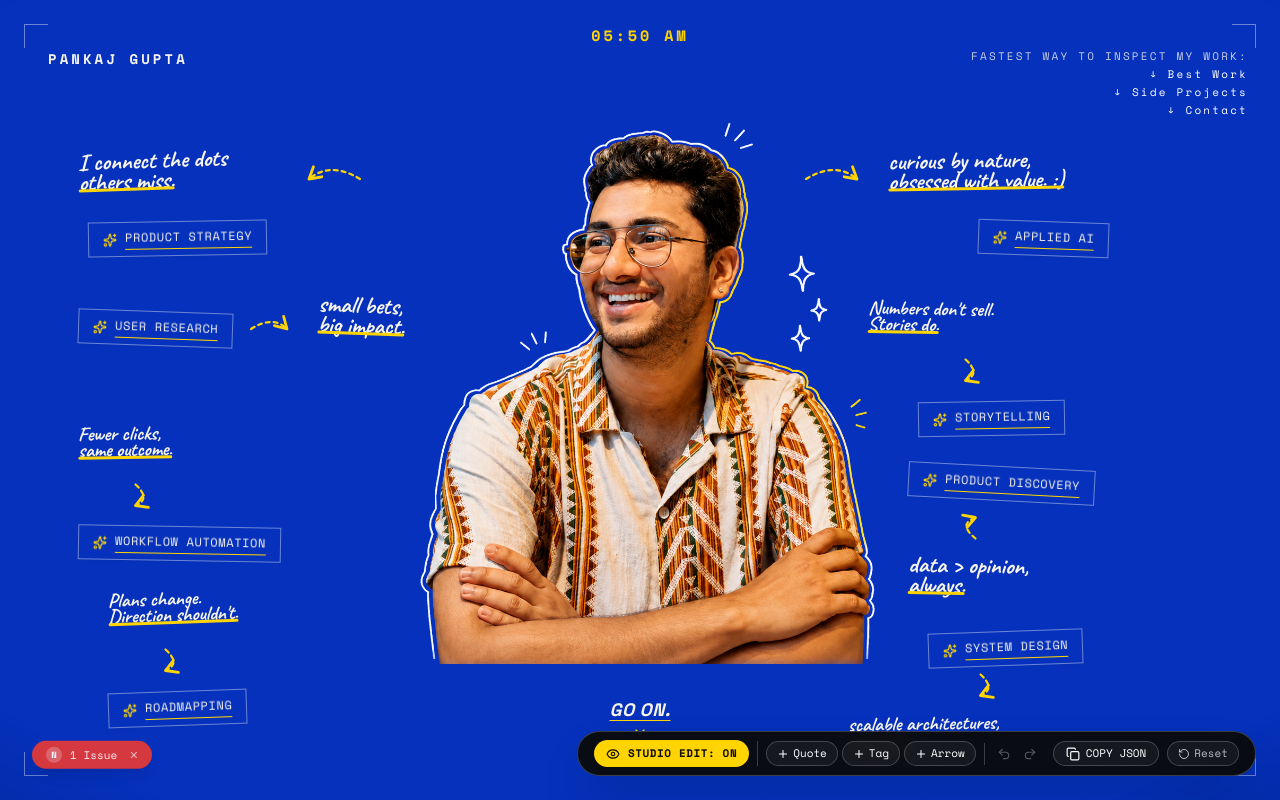
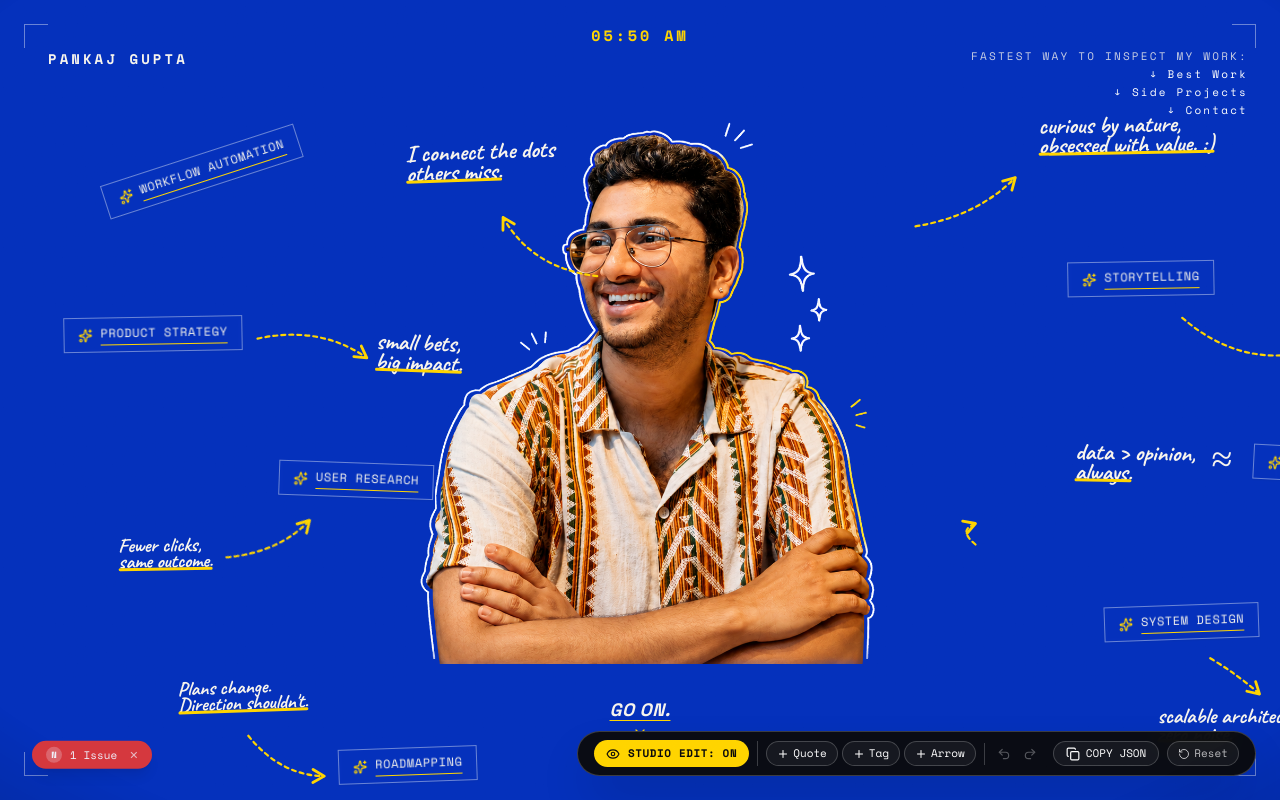
Before and after one commit to onalunchbreak/pankaj-gupta-portfolio, a Next.js app: page / in a window 1280 px wide. Shown: the top 800 px of the page. Built offline with nearby package versions, Linux system fonts and the light colour scheme.

Commit message:
feat(hero): bake user-approved master layout JSON into permanent baseline code

```diff
--- a/src/components/sections/hero.tsx
+++ b/src/components/sections/hero.tsx
@@ -86,16 +86,14 @@ const COLOR_PRESETS = [
   "#FFFFFF", // Pure White
 ];
 
-// Clean unified canvas baseline layout with guaranteed viewport clearance & clickability
+// USER-APPROVED MASTER LAYOUT (Bunkered into permanent baseline)
 const UNIFIED_CANVAS_BASELINE: StudioNode[] = [
-  // ==================== LEFT FLANK ====================
-  // Row 1: PRODUCT STRATEGY
   {
     id: "quote-strategy",
     type: "quote",
     text: "I connect the dots\nothers miss.",
-    x: 40,
-    y: 25,
+    x: 367.53515625,
+    y: 16.22265625,
     scale: 1,
     rotation: -2,
     fontSize: 24,
@@ -107,24 +105,24 @@ const UNIFIED_CANVAS_BASELINE: StudioNode[] = [
     id: "arrow-strategy",
     type: "arrow",
     text: "",
-    x: 255,
-    y: 35,
+    x: 441.26171875,
+    y: 94.6328125,
     scale: 1,
-    rotation: 0,
+    rotation: 32,
     fontSize: 14,
     fontFamily: "mono",
     color: "#FFD400",
     highlight: false,
-    curvature: 18,
+    curvature: -28,
     flipX: true,
-    arrowLength: 75,
+    arrowLength: 135,
   },
   {
     id: "tag-strategy",
     type: "tag",
     text: "PRODUCT STRATEGY",
-    x: 50,
-    y: 95,
+    x: 25.484375,
+    y: 190.63671875,
     scale: 1,
     rotation: -1,
     fontSize: 12,
@@ -132,14 +130,12 @@ const UNIFIED_CANVAS_BASELINE: StudioNode[] = [
     color: "#F7F4ED",
     highlight: false,
   },
-
-  // Row 2: USER RESEARCH
   {
     id: "tag-research",
     type: "tag",
     text: "USER RESEARCH",
-    x: 40,
-    y: 185,
+    x: 240.7109375,
+    y: 336.390625,
     scale: 1,
     rotation: 2,
     fontSize: 12,
@@ -151,24 +147,24 @@ const UNIFIED_CANVAS_BASELINE: StudioNode[] = [
     id: "arrow-research",
     type: "arrow",
     text: "",
-    x: 205,
-    y: 185,
+    x: 210.59765625,
+    y: 198.9140625,
     scale: 1,
-    rotation: 0,
+    rotation: 10,
     fontSize: 14,
     fontFamily: "mono",
     color: "#FFD400",
     highlight: false,
-    curvature: 14,
+    curvature: 24,
     flipX: false,
-    arrowLength: 60,
+    arrowLength: 135,
   },
   {
     id: "quote-research",
     type: "quote",
     text: "small bets,\nbig impact.",
-    x: 280,
-    y: 170,
+    x: 337.6171875,
+    y: 207.31640625,
     scale: 1,
     rotation: 2,
     fontSize: 24,
@@ -176,14 +172,12 @@ const UNIFIED_CANVAS_BASELINE: StudioNode[] = [
     color: "#F7F4ED",
     highlight: true,
   },
-
-  // Row 3: WORKFLOW AUTOMATION
   {
     id: "quote-automation",
     type: "quote",
     text: "Fewer clicks,\nsame outcome.",
-    x: 40,
-    y: 300,
+    x: 80.375,
+    y: 411.51953125,
     scale: 1,
     rotation: -1,
     fontSize: 20,
@@ -195,39 +189,37 @@ const UNIFIED_CANVAS_BASELINE: StudioNode[] = [
     id: "arrow-automation",
     type: "arrow",
     text: "",
-    x: 75,
-    y: 355,
+    x: 176.20703125,
+    y: 387.20703125,
     scale: 1,
-    rotation: 90,
+    rotation: -24,
     fontSize: 14,
     fontFamily: "mono",
     color: "#FFD400",
     highlight: false,
-    curvature: 16,
+    curvature: -17,
     flipX: false,
-    arrowLength: 45,
+    arrowLength: 115,
   },
   {
     id: "tag-automation",
     type: "tag",
     text: "WORKFLOW AUTOMATION",
-    x: 40,
-    y: 400,
+    x: 62.32421875,
+    y: 28.046875,
     scale: 1,
-    rotation: 1,
+    rotation: -18,
     fontSize: 12,
     fontFamily: "mono",
     color: "#F7F4ED",
     highlight: false,
   },
-
-  // Row 4: ROADMAPPING
   {
     id: "quote-roadmapping",
     type: "quote",
     text: "Plans change.\nDirection shouldn't.",
-    x: 70,
-    y: 465,
+    x: 139.890625,
+    y: 553.40625,
     scale: 1,
     rotation: -2,
     fontSize: 20,
@@ -239,24 +231,24 @@ const UNIFIED_CANVAS_BASELINE: StudioNode[] = [
     id: "arrow-roadmapping",
     type: "arrow",
     text: "",
-    x: 105,
-    y: 520,
+    x: 196.77734375,
+    y: 607.81640625,
     scale: 1,
-    rotation: 90,
+    rotation: 28,
     fontSize: 14,
     fontFamily: "mono",
     color: "#FFD400",
     highlight: false,
-    curvature: 16,
+    curvature: -20,
     flipX: false,
-    arrowLength: 45,
+    arrowLength: 110,
   },
   {
     id: "tag-roadmapping",
     type: "tag",
     text: "ROADMAPPING",
-    x: 70,
-    y: 565,
+    x: 300.21875,
+    y: 621.44921875,
     scale: 1,
     rotation: -2,
     fontSize: 12,
@@ -264,32 +256,28 @@ const UNIFIED_CANVAS_BASELINE: StudioNode[] = [
     color: "#F7F4ED",
     highlight: false,
   },
-
-
-  // ==================== RIGHT FLANK ====================
-  // Row 1: APPLIED AI
   {
     id: "arrow-ai",
     type: "arrow",
     text: "",
-    x: 760,
-    y: 35,
+    x: 863.4453125,
+    y: 50.234375,
     scale: 1,
-    rotation: 0,
+    rotation: -26,
     fontSize: 14,
     fontFamily: "mono",
     color: "#FFD400",
     highlight: false,
-    curvature: 18,
+    curvature: -18,
     flipX: false,
-    arrowLength: 75,
+    arrowLength: 135,
   },
   {
     id: "quote-ai",
     type: "quote",
     text: "curious by nature,\nobsessed with value. :)",
-    x: 850,
-    y: 25,
+    x: 1000.25,
+    y: -10.7265625,
     scale: 1,
     rotation: -1,
     fontSize: 24,
@@ -301,8 +289,8 @@ const UNIFIED_CANVAS_BASELINE: StudioNode[] = [
     id: "tag-ai",
     type: "tag",
     text: "APPLIED AI",
-    x: 940,
-    y: 95,
+    x: 1256.82421875,
+    y: 58.5546875,
     scale: 1,
     rotation: 2,
     fontSize: 12,
@@ -310,14 +298,12 @@ const UNIFIED_CANVAS_BASELINE: StudioNode[] = [
     color: "#F7F4ED",
     highlight: false,
   },
-
-  // Row 2: STORYTELLING
   {
     id: "quote-storytelling",
     type: "quote",
     text: "Numbers don't sell.\nStories do.",
-    x: 830,
-    y: 175,
+    x: 1282.91796875,
+    y: 197.12890625,
     scale: 1,
     rotation: 1,
     fontSize: 20,
@@ -329,24 +315,24 @@ const UNIFIED_CANVAS_BASELINE: StudioNode[] = [
     id: "arrow-storytelling",
     type: "arrow",
     text: "",
-    x: 905,
-    y: 230,
+    x: 1133.6640625,
+    y: 186.28125,
     scale: 1,
-    rotation: 90,
+    rotation: 16,
     fontSize: 14,
     fontFamily: "mono",
     color: "#FFD400",
     highlight: false,
-    curvature: 16,
+    curvature: -31,
     flipX: false,
-    arrowLength: 45,
+    arrowLength: 150,
   },
   {
     id: "tag-storytelling",
     type: "tag",
     text: "STORYTELLING",
-    x: 880,
-    y: 275,
+    x: 1029.359375,
+    y: 135.1328125,
     scale: 1,
     rotation: -1,
     fontSize: 12,
@@ -354,14 +340,12 @@ const UNIFIED_CANVAS_BASELINE: StudioNode[] = [
     color: "#F7F4ED",
     highlight: false,
   },
-
-  // Row 3: PRODUCT DISCOVERY
   {
     id: "tag-discovery",
     type: "tag",
     text: "PRODUCT DISCOVERY",
-    x: 870,
-    y: 340,
+    x: 1215.06640625,
+    y: 322.45703125,
     scale: 1,
     rotation: 3,
     fontSize: 12,
@@ -389,8 +373,8 @@ const UNIFIED_CANVAS_BASELINE: StudioNode[] = [
     id: "quote-discovery",
     type: "quote",
     text: "data > opinion,\nalways.",
-    x: 870,
-    y: 430,
+    x: 1036.8203125,
+    y: 317.28515625,
     scale: 1,
     rotation: 1,
     fontSize: 24,
@@ -398,14 +382,12 @@ const UNIFIED_CANVAS_BASELINE: StudioNode[] = [
     color: "#F7F4ED",
     highlight: true,
   },
-
-  // Row 4: SYSTEM DESIGN
   {
     id: "tag-system",
     type: "tag",
     text: "SYSTEM DESIGN",
-    x: 890,
-    y: 505,
+    x: 1066.00390625,
+    y: 478.7109375,
     scale: 1,
     rotation: -2,
     fontSize: 12,
@@ -417,30 +399,49 @@ const UNIFIED_CANVAS_BASELINE: StudioNode[] = [
     id: "arrow-system",
     type: "arrow",
     text: "",
-    x: 920,
-    y: 545,
+    x: 1157.62109375,
+    y: 528.48046875,
     scale: 1,
-    rotation: 90,
+    rotation: 36,
     fontSize: 14,
     fontFamily: "mono",
     color: "#FFD400",
     highlight: false,
+    curvature: 3,
+    flipX: false,
+    arrowLength: 85,
+  },
+  {
+    id: "quote-1786514859021",
+    type: "quote",
+    text: "≈",
+    x: 1173.458038027487,
+    y: 304.83610866961476,
+    scale: 1,
+    rotation: 0,
+    fontSize: 38,
+    fontFamily: "serif",
+    color: "#F7F4ED",
+    highlight: false,
     curvature: 16,
     flipX: false,
-    arrowLength: 45,
+    arrowLength: 75,
   },
   {
-    id: "quote-system",
+    id: "quote-1786515031928",
     type: "quote",
     text: "scalable architectures,\nzero noise.",
-    x: 810,
-    y: 590,
+    x: 1119.2442985794341,
+    y: 580.6041970407531,
     scale: 1,
-    rotation: -1,
-    fontSize: 20,
+    rotation: 0,
+    fontSize: 22,
     fontFamily: "handwritten",
     color: "#F7F4ED",
     highlight: true,
+    curvature: 16,
+    flipX: false,
+    arrowLength: 75,
   },
 ];
 
@@ -453,7 +454,7 @@ function StudioArrow({
   node: StudioNode;
 }) {
   const width = node.arrowLength || 75;
-  const height = 36;
+  const height = 48;
   const curvature = node.curvature ?? 16;
   const color = node.color || "#FFD400";
   const strokeWidth = 2.2;
@@ -521,21 +522,27 @@ export default function Hero() {
   const [history, setHistory] = useState<StudioNode[][]>([UNIFIED_CANVAS_BASELINE]);
   const [historyIndex, setHistoryIndex] = useState(0);
 
-  // Load saved node configurations
+  // Load saved node configurations or fallback to master baseline
   useEffect(() => {
     try {
-      const savedNodes = localStorage.getItem("hero_canvas_studio_unified_v6");
+      const savedNodes = localStorage.getItem("hero_canvas_studio_master_v7");
       if (savedNodes) {
         const parsed = JSON.parse(savedNodes);
         if (Array.isArray(parsed) && parsed.length > 0) {
           setNodes(parsed);
           setHistory([parsed]);
           setHistoryIndex(0);
+          return;
         }
       }
     } catch {
       // fallback
     }
+    // Set master user baseline
+    setNodes(UNIFIED_CANVAS_BASELINE);
+    setHistory([UNIFIED_CANVAS_BASELINE]);
+    setHistoryIndex(0);
+    localStorage.setItem("hero_canvas_studio_master_v7", JSON.stringify(UNIFIED_CANVAS_BASELINE));
   }, []);
 
   // Push new state snapshot to Undo/Redo stack
@@ -546,7 +553,7 @@ export default function Hero() {
       newHistory.push(newNodes);
       setHistory(newHistory);
       setHistoryIndex(newHistory.length - 1);
-      localStorage.setItem("hero_canvas_studio_unified_v6", JSON.stringify(newNodes));
+      localStorage.setItem("hero_canvas_studio_master_v7", JSON.stringify(newNodes));
     },
     [history, historyIndex]
   );
@@ -557,7 +564,7 @@ export default function Hero() {
       const prevIndex = historyIndex - 1;
       setHistoryIndex(prevIndex);
       setNodes(history[prevIndex]);
-      localStorage.setItem("hero_canvas_studio_unified_v6", JSON.stringify(history[prevIndex]));
+      localStorage.setItem("hero_canvas_studio_master_v7", JSON.stringify(history[prevIndex]));
     }
   }, [history, historyIndex]);
 
@@ -567,7 +574,7 @@ export default function Hero() {
       const nextIndex = historyIndex + 1;
       setHistoryIndex(nextIndex);
       setNodes(history[nextIndex]);
-      localStorage.setItem("hero_canvas_studio_unified_v6", JSON.stringify(history[nextIndex]));
+      localStorage.setItem("hero_canvas_studio_master_v7", JSON.stringify(history[nextIndex]));
     }
   }, [history, historyIndex]);
 
@@ -609,11 +616,11 @@ export default function Hero() {
     if (type !== "arrow") setEditingId(newId);
   };
 
-  // Reset to original clean baseline
+  // Reset to user's master baseline
   const resetAllNodes = () => {
     pushState(UNIFIED_CANVAS_BASELINE);
     setSelectedId(null);
-    localStorage.removeItem("hero_canvas_studio_unified_v6");
+    localStorage.setItem("hero_canvas_studio_master_v7", JSON.stringify(UNIFIED_CANVAS_BASELINE));
   };
 
   // Keyboard shortcut listener (Ctrl+Z, Delete, etc.)
@@ -1207,7 +1214,7 @@ export default function Hero() {
           {/* Reset All */}
           <button
             onClick={resetAllNodes}
-            title="Reset layout to original baseline"
+            title="Reset layout to master user baseline"
             className="flex items-center gap-1 rounded-full border border-white/20 bg-white/5 px-2.5 py-1 text-[11px] text-white/70 hover:text-white hover:border-red-400 transition-colors"
           >
             <RotateCcw className="h-3 w-3" />
```
